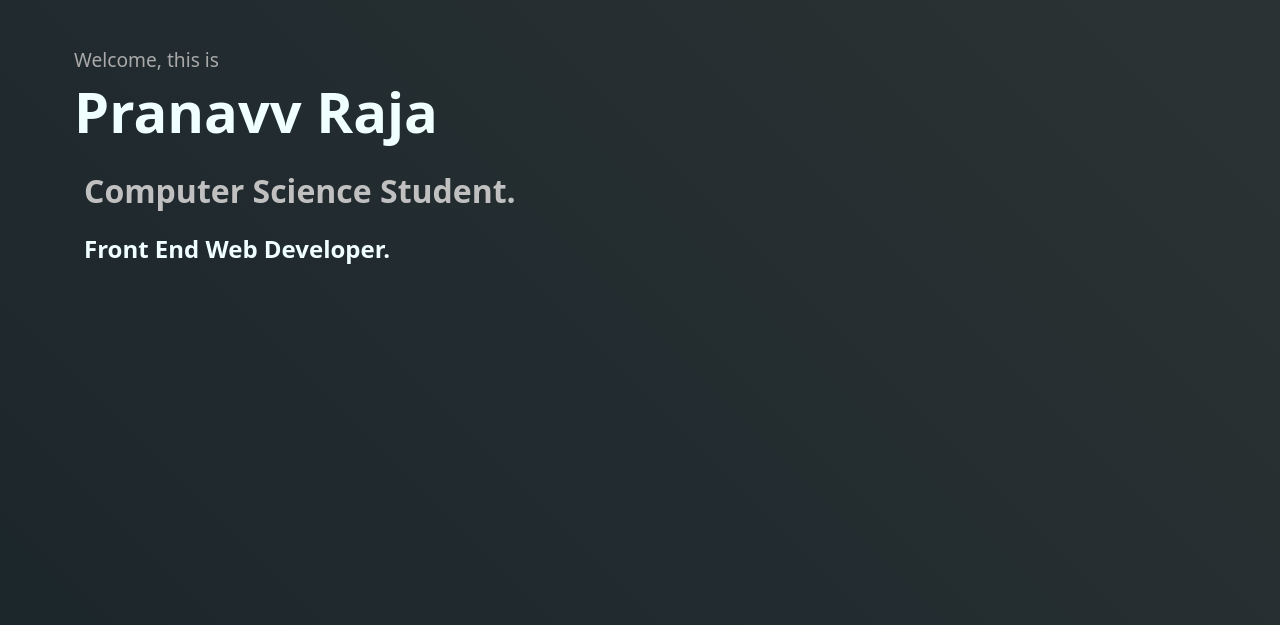
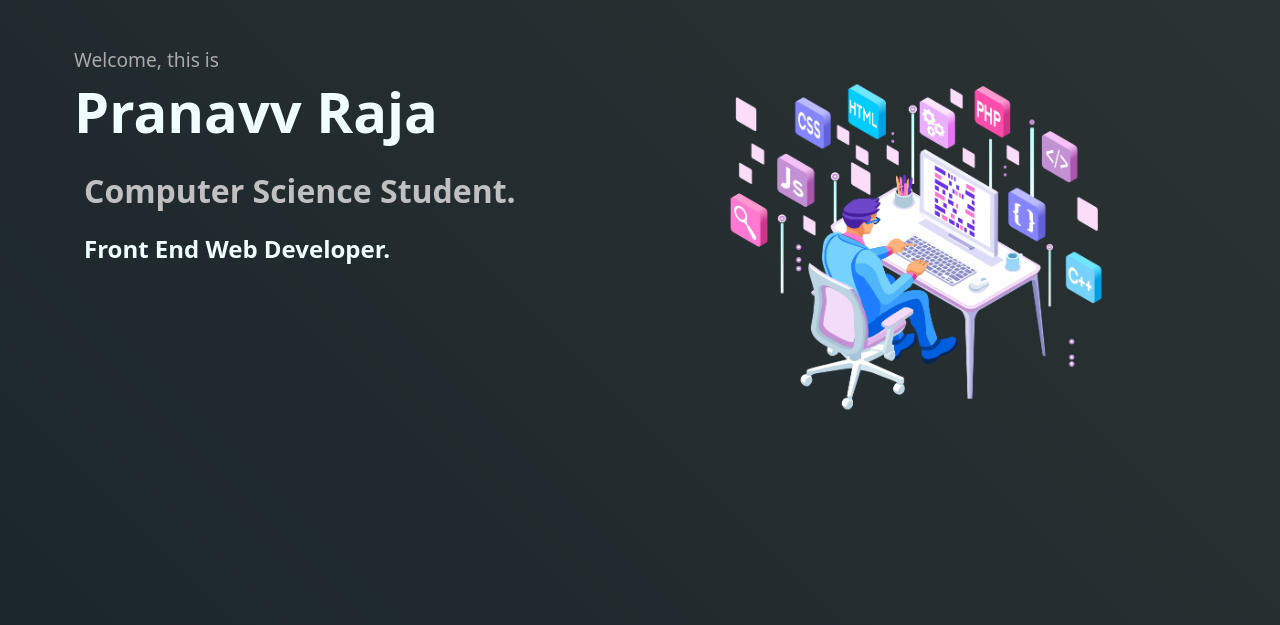
Before and after one commit to pranavvraja/portfolio-astro, an Astro site: page / in a window 1280 px wide. Shown: the part 96-721 px from the top of the page. Built offline with nearby package versions, Linux system fonts and the light colour scheme; Astro itself is replaced by a stand-in of ours.

Commit message:
added image in index page

```diff
--- a/src/components/header.astro
+++ b/src/components/header.astro
@@ -47,8 +47,8 @@
     display: flex;
     animation: fadeIn ease-in-out 500ms;
     color: #F0E3E3;
-    padding: 10px 40px;
-    margin-left: 20px;
+    padding: 10px 20px;
+    margin-left: 40px;
     transition: all 250ms ease-in-out;
     font-size: 1.5rem;
   }
--- a/src/pages/contact.astro
+++ b/src/pages/contact.astro
@@ -74,17 +74,31 @@ const title = "Contact Me";
     line-height: 3;
   }
   .logo {
-    width: 30px;
+    width: 35px;
     transition: all 250ms ease-in-out;
   }
   ul {
     list-style-type: none;
     align-items: center;
+    align-content: center;
     padding: 1rem;
+  }
+  li{
+    display: block;
+    padding: 5px;
+    align-items: center;
+    align-content: center;
+  }
+  img{
+    padding-top: 15px;
+    display: inline-block;
   }
 
   span {
+    display: inline-block;
     color: azure;
+    font-size: 1.2rem;
+    padding-left: 5px;
   }
   .logo:hover{
         transform: scale(1.3);
--- a/src/pages/index.astro
+++ b/src/pages/index.astro
@@ -6,10 +6,17 @@ const title = 'Pranavv Raja';
 
 <Layout title={title}>
 	<main>
+		<div class="container">
+		<div class="text">
 		<p>Welcome, this is </p>
 		<h1>{title}</h1>
 		<p class="line-1">Computer Science Student.</p>
 		<p class="line-2">Front End Web Developer.</p>
+		</div>
+		<div class="image">
+		<img src="/pic1.png" width="400px">
+		</div>
+		</div>
 	</main>
 </Layout>
 
@@ -17,7 +24,7 @@ const title = 'Pranavv Raja';
 	main {
 		margin: 0rem 1rem;
 		padding: 30px 50px;
-		max-width: 100vh;
+		max-height: 100vh;
 
 		font-family: system-ui, -apple-system, BlinkMacSystemFont, 'Segoe UI', Roboto, Oxygen, Ubuntu, Cantarell, 'Open Sans', 'Helvetica Neue', sans-serif;
 	}
@@ -57,6 +64,27 @@ const title = 'Pranavv Raja';
 		margin-top: 20px;
 		width: 80%;
 	}
+	.container{
+		width: 100%;
+		display: inline-flex;
+		justify-content: space-between;
+		align-items: left;
+	}
+	.image{
+		float: right;
+		align-items: center;
+    	justify-content: right;
+    	padding-top: 20px;
+		padding-right: 90px;
+		transition: 250ms ease-in-out;
+	}
+	.text{
+		float: left;
+		justify-content: center;
+		align-items: center;
+    	width: 100%;
+		transition: 250ms ease-in-out;
+	}
 
 	@media (max-width: 600px) {
 		main {
```
Also changed, not shown: public/pic1.png (added), public/pic2.png (added).
